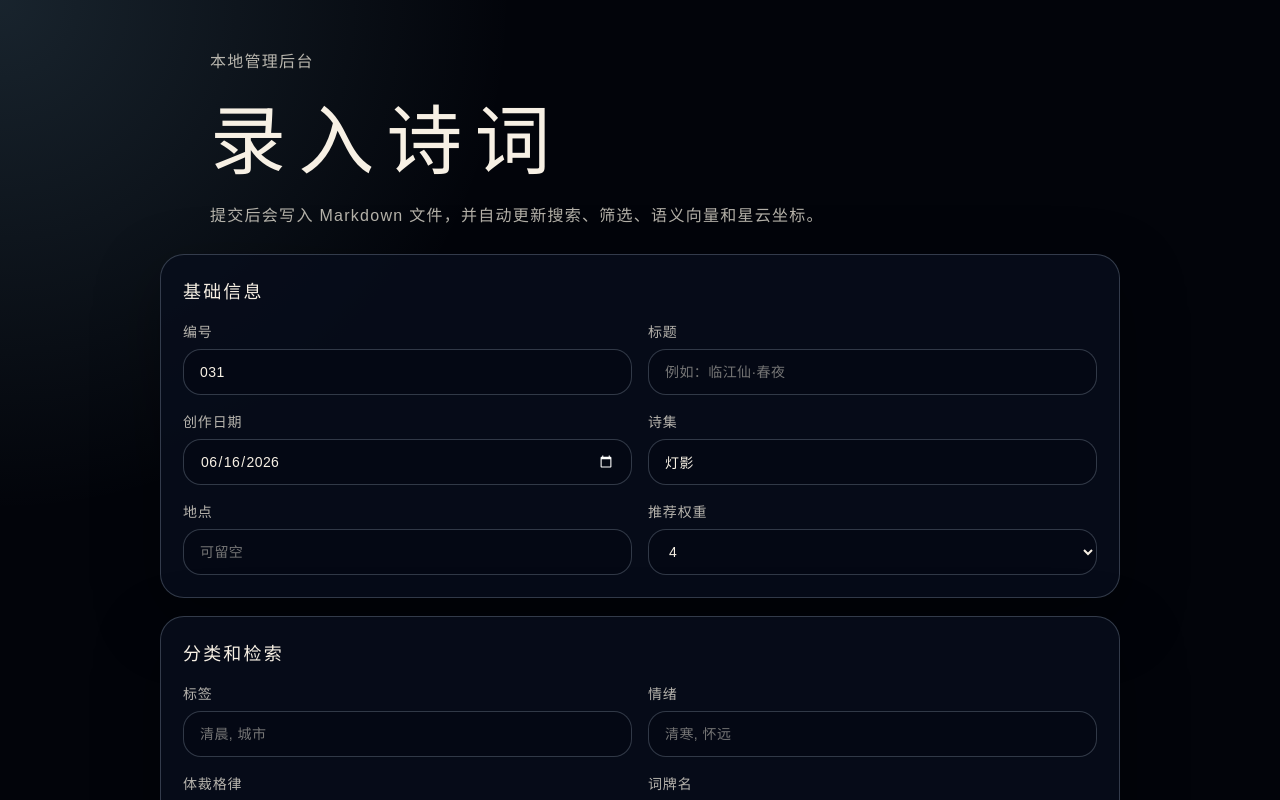
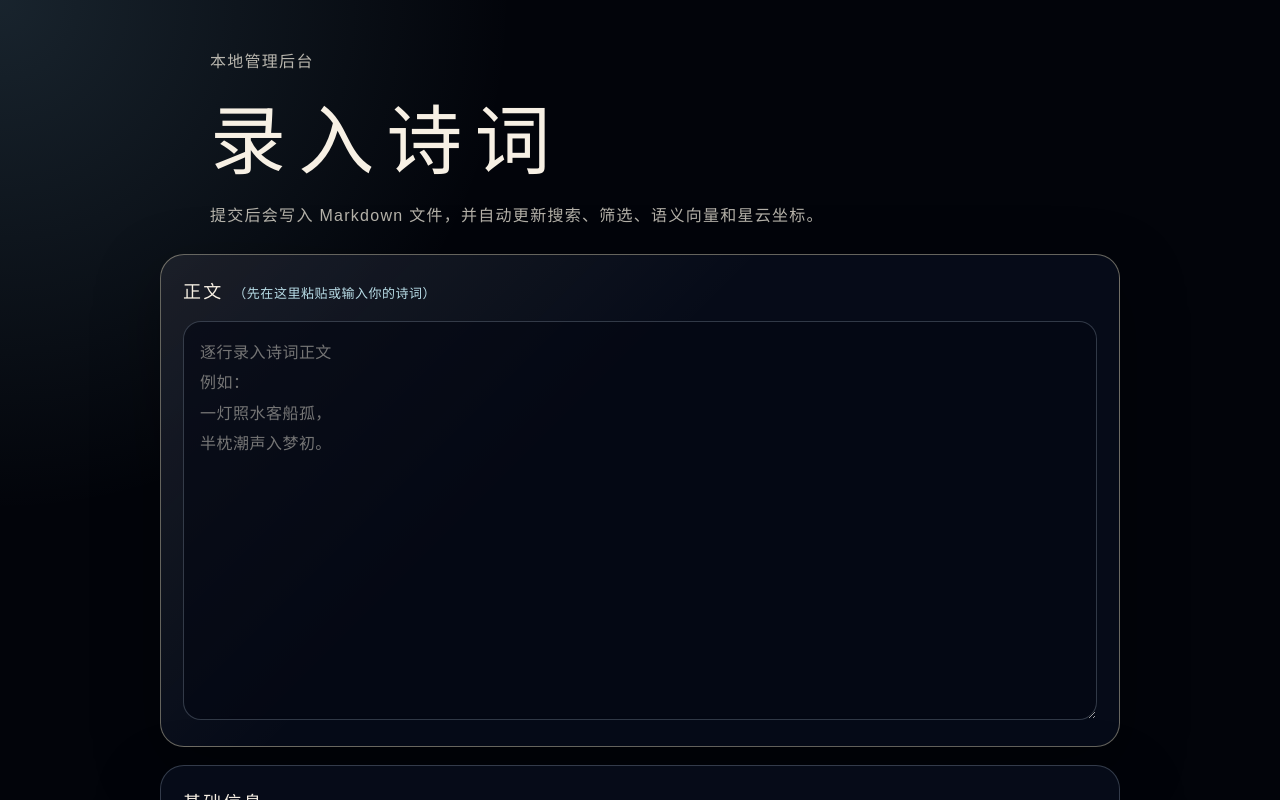
Before and after one commit to Gao2612/Gaoyayu-shiyun, a Next.js app: page /admin in a window 1280 px wide. Shown: the top 800 px of the page. Built offline with nearby package versions, Linux system fonts and the light colour scheme.

Commit message:
优化后台正文录入位置

```diff
--- a/app/globals.css
+++ b/app/globals.css
@@ -774,6 +774,23 @@ input {
   margin: 0 auto;
 }
 
+.admin-form > .admin-card:nth-of-type(3) {
+  order: -1;
+  border-color: rgba(255, 244, 207, 0.38);
+  background:
+    linear-gradient(135deg, rgba(255, 244, 207, 0.08), transparent 42%),
+    var(--color-panel);
+}
+
+.admin-form > .admin-card:nth-of-type(3) h2::after {
+  content: "（先在这里粘贴或输入你的诗词）";
+  margin-left: 10px;
+  color: var(--color-accent);
+  font-size: 13px;
+  font-weight: 400;
+  letter-spacing: 0.04em;
+}
+
 .admin-card,
 .admin-preview,
 .admin-actions {
```
